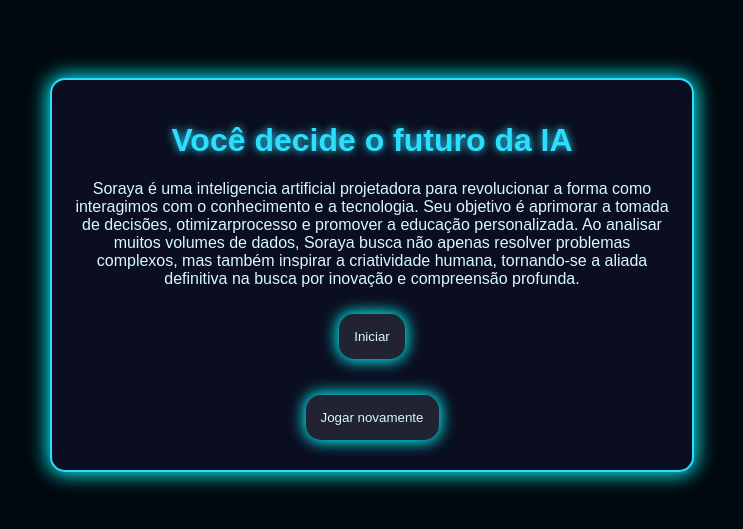
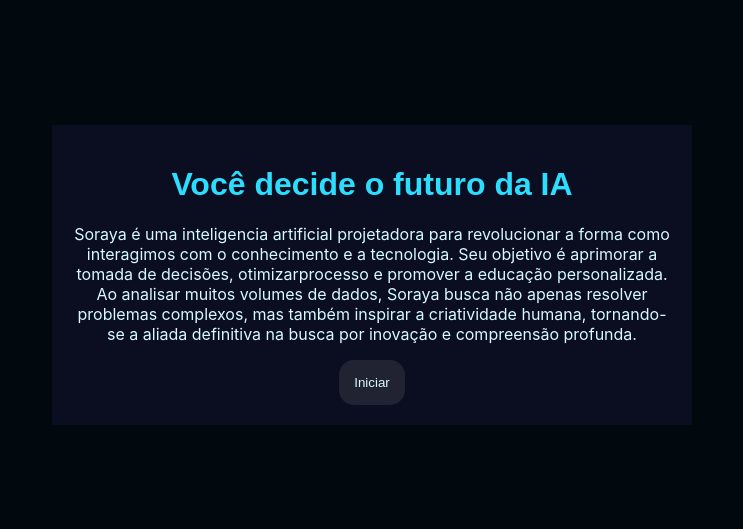
Before and after one commit to isabelle075/ModulosTecnicasComputacionais, a plain HTML site: page modulostecnicascomputacionais/IA soraya/index.html in a window 1280 px wide. Shown: the part 133-662 px from the top of the page, without its empty margins (268-1011 px from the left). Drawn offline with Linux system fonts and the light colour scheme; files whose address does not match are found by name.

Commit message:
Update style.css

```diff
--- a/modulostecnicascomputacionais/IA soraya/style.css
+++ b/modulostecnicascomputacionais/IA soraya/style.css
@@ -1,20 +1,19 @@
-:root{
+:root {
     --cor-fundo: #01080E;
-    --cor-principal: #0B0D20;
+    --cor-principal: #0B0D20 ;
     --cor-secundaria: #212333;
     --cor-destaque: #2BDEFD;
     --cor-texto: #D7F9FF;
-    --cor-neon: #00FFFF;
 }
 
 body {
     background-color: var(--cor-fundo);
     color: var(--cor-texto);
+    font-family: 'Inter', sans-serif;
     display: flex;
     justify-content: center;
     align-items: center;
     min-height: 100vh;
-    font-family: 'Orbitron', sans-serif;
 }
 
 .caixa-principal{
@@ -23,14 +22,14 @@ body {
     max-width: 600px;
     text-align: center;
     padding: 20px;
-    box-shadow: 0px 0px 20px 2px var(--cor-neon);
-    border-radius: 15px;
-    border: 2px solid var(--cor-destaque);
 }
 
-h1{
+h1, .caixa-perguntas, .caixa-resultado{
+    font-family: 'Chakra Petch', sans-serif;
+}
+
+h1 {
     color: var(--cor-destaque);
-    text-shadow: 0px 0px 8px var(--cor-destaque);
 }
 
 button {
@@ -39,15 +38,24 @@ button {
     border: none;
     border-radius: 15px;
     padding: 15px;
-    margin: 10px; /* Espaçamento entre os botões */
-    transition: background-color 0.3s, transform 0.3s;
-    box-shadow: 0px 0px 15px 2px var(--cor-neon);
-    cursor: pointer;
+    transition: background-color 0.3s;
 }
 
-button:hover{
+button:hover {
     background-color: var(--cor-destaque);
     color: var(--cor-principal);
-    transform: scale(1.05);
-    box-shadow: 0px 0px 25px 5px var(--cor-neon);
 }
+
+.caixa-resultado{
+    display: none;
+}
+
+.caixa-resultado.mostrar{
+    display: block;
+}
+
+.caixa-alternativas{
+    display: flex;
+    flex-direction: column;
+    gap: 10px;
+}
```
